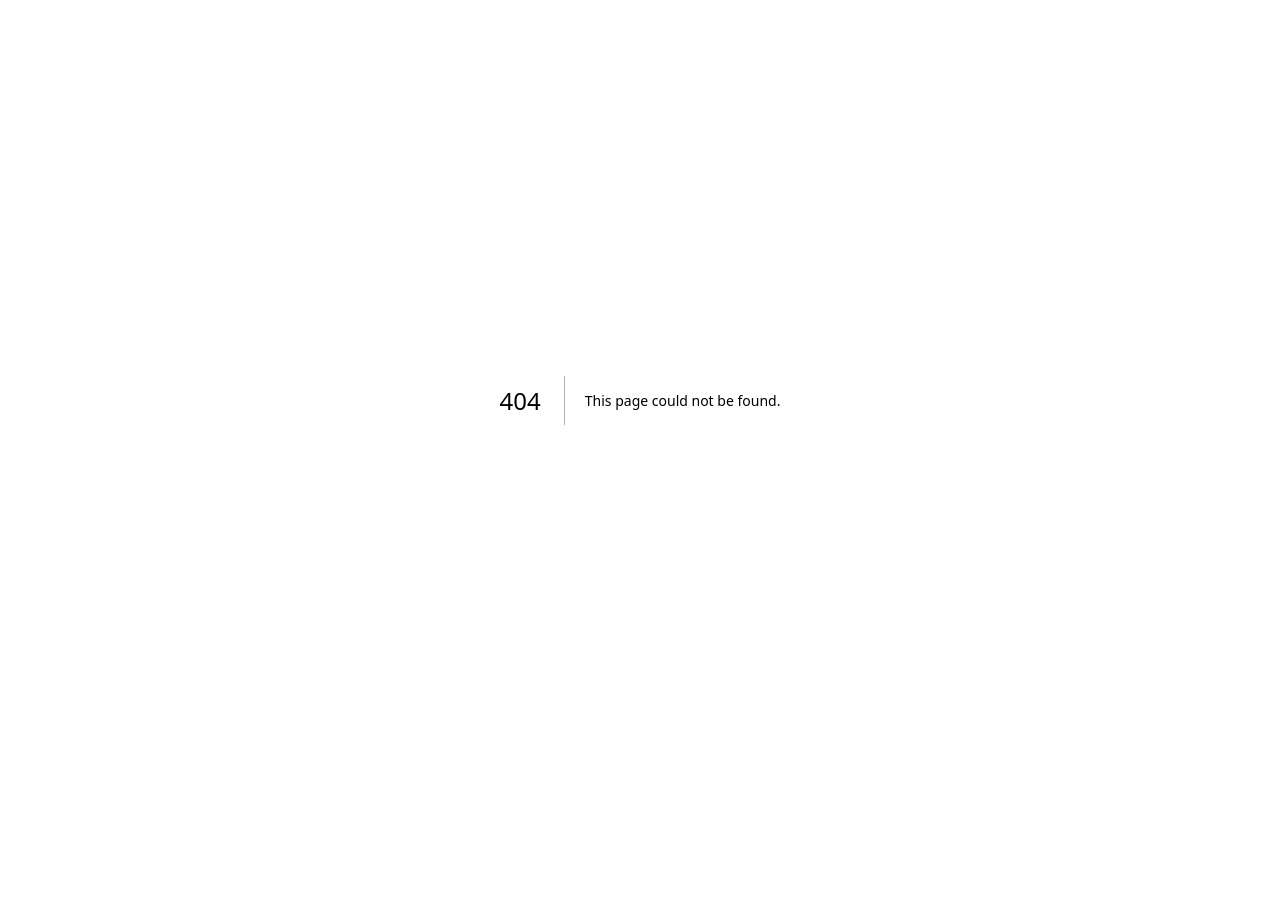
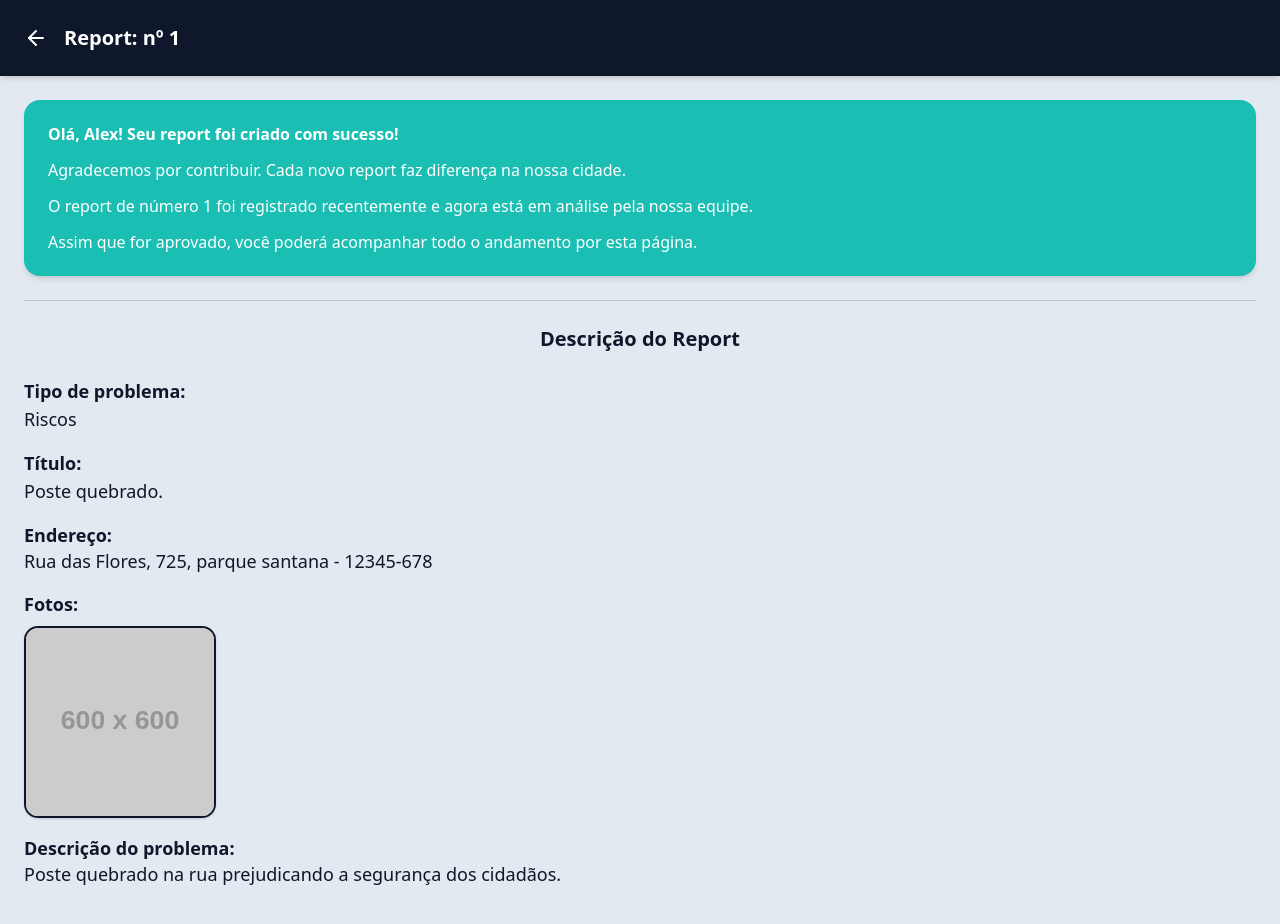
Before and after one commit to dayvm/alerta-urbano-front, a Next.js app: page /report/1 in a window 1280 px wide. Before the commit this address had no page. Shown: the top 924 px of the page. Before the commit the page ends 800 px from the top, so only its background shows below. Built offline with nearby package versions, Linux system fonts and the light colour scheme.

Commit message:
Tela de 1 report

```diff
--- a/app/home/page.tsx
+++ b/app/home/page.tsx
@@ -62,13 +62,14 @@ export default function HomePage() {
         </h2>
 
         {/* Lista de Reports (Card #1) */}
-        <div className="w-full bg-brand-dark rounded-2xl p-4 flex items-center gap-4 shadow-md text-white">
+        <Link href="/report/1" className="w-full">
+          <div className="w-full bg-brand-dark rounded-2xl p-4 flex items-center gap-4 shadow-md text-white hover:bg-slate-800 transition-colors cursor-pointer">
             <div className="h-10 w-10 border-2 border-white rounded-lg flex items-center justify-center">
               <User className="h-6 w-6 text-white" />
-            {/* O ícone de exclamação pequeno seria um elemento extra, simplifiquei com o User por enquanto */}
             </div>
             <span className="text-lg font-medium">Report #1</span>
           </div>
+        </Link>
 
         {/* Botão de Ação Principal (Turquesa) */}
         <Link href="/novo-report" className="w-full mt-2">
--- /dev/null
+++ b/app/report/[id]/page.tsx
@@ -0,0 +1,124 @@
+"use client";
+
+import React from "react";
+import Link from "next/link";
+import Image from "next/image";
+import { useParams } from "next/navigation"; // Para pegar o ID da URL
+import { ArrowLeft } from "lucide-react";
+
+// Simulando dados vindos de uma API baseados no ID
+// Em um app real, você faria um fetch(api/reports/${id})
+const getMockData = (id: string) => {
+  return {
+    id: id,
+    user: "Alex",
+    status: "pending_analysis", // status interno
+    type: "Riscos",
+    title: "Poste quebrado.",
+    address: "Rua das Flores, 725, parque santana - 12345-678",
+    description: "Poste quebrado na rua prejudicando a segurança dos cidadãos.",
+    // Coloquei uma imagem de placeholder genérica.
+    // Se tiver a foto real do poste, coloque em /public e mude este caminho.
+    imageUrl: "https://placehold.co/600x600/png?text=Foto+do+Local",
+  };
+};
+
+export default function ReportDetailsPage() {
+  // Pega o ID da URL (ex: /report/2 -> id = "2")
+  const params = useParams();
+  const id = Array.isArray(params.id) ? params.id[0] : params.id;
+
+  // Carrega os dados (Simulação de API)
+  // Se não tiver ID (loading), retorna nulo ou dados vazios
+  const data = id ? getMockData(id) : null;
+
+  // Fallback visual enquanto carrega ou se der erro
+  if (!data) return <div className="p-8 text-center">Carregando detalhes...</div>;
+
+  return (
+    <main className="min-h-screen w-full bg-splash-bg flex flex-col pb-8">
+
+      {/* 1. Header Escuro */}
+      <header className="w-full bg-brand-dark p-6 flex items-center gap-4 shadow-md sticky top-0 z-10">
+        <Link href="/home">
+          <ArrowLeft className="h-6 w-6 text-white cursor-pointer" />
+        </Link>
+        <h1 className="text-xl font-bold text-white">Report: nº {data.id}</h1>
+      </header>
+
+      <div className="flex-1 p-6 flex flex-col gap-6">
+
+        {/* 2. Card de Notificação (Turquesa) */}
+        <div className="w-full bg-[#1abeb3] rounded-2xl p-6 shadow-md text-white space-y-4">
+          <p className="font-bold leading-tight">
+            Olá, {data.user || "Usuário"}! Seu report foi criado com sucesso!
+          </p>
+          <p className="leading-tight">
+            Agradecemos por contribuir. Cada novo report faz diferença na nossa cidade.
+          </p>
+          <p className="leading-tight">
+            O report de número {data.id} foi registrado recentemente e agora está em análise pela nossa equipe.
+          </p>
+          <p className="leading-tight">
+            Assim que for aprovado, você poderá acompanhar todo o andamento por esta página.
+          </p>
+        </div>
+
+        {/* 3. Divisor */}
+        <hr className="border-gray-400/50 w-full" />
+
+        {/* 4. Título da Seção */}
+        <h2 className="text-xl font-extrabold text-brand-dark text-center">
+          Descrição do Report
+        </h2>
+
+        {/* 5. Lista de Dados (Simulando API) */}
+        <div className="space-y-4 text-brand-dark">
+
+          {/* Tipo */}
+          <div>
+            <span className="font-bold block text-lg">Tipo de problema:</span>
+            <span className="text-lg">{data.type || "Não informado"}</span>
+          </div>
+
+          {/* Título */}
+          <div>
+            <span className="font-bold block text-lg">Título:</span>
+            <span className="text-lg">{data.title || "Sem título"}</span>
+          </div>
+
+          {/* Endereço */}
+          <div>
+            <span className="font-bold block text-lg">Endereço:</span>
+            <span className="text-lg leading-snug block">
+              {data.address || "Endereço não localizado"}
+            </span>
+          </div>
+
+          {/* Fotos */}
+          <div>
+            <span className="font-bold block text-lg mb-2">Fotos:</span>
+            <div className="relative w-48 h-48 rounded-xl overflow-hidden border-2 border-brand-dark shadow-sm">
+              <Image
+                src={data.imageUrl}
+                alt="Foto do problema"
+                fill
+                className="object-cover"
+              />
+            </div>
+          </div>
+
+          {/* Descrição */}
+          <div>
+            <span className="font-bold block text-lg">Descrição do problema:</span>
+            <p className="text-lg leading-snug">
+              {data.description || "Sem descrição fornecida."}
+            </p>
+          </div>
+
+        </div>
+
+      </div>
+    </main>
+  );
+}
```
Lines whose indentation alone changed are shown as unchanged.
